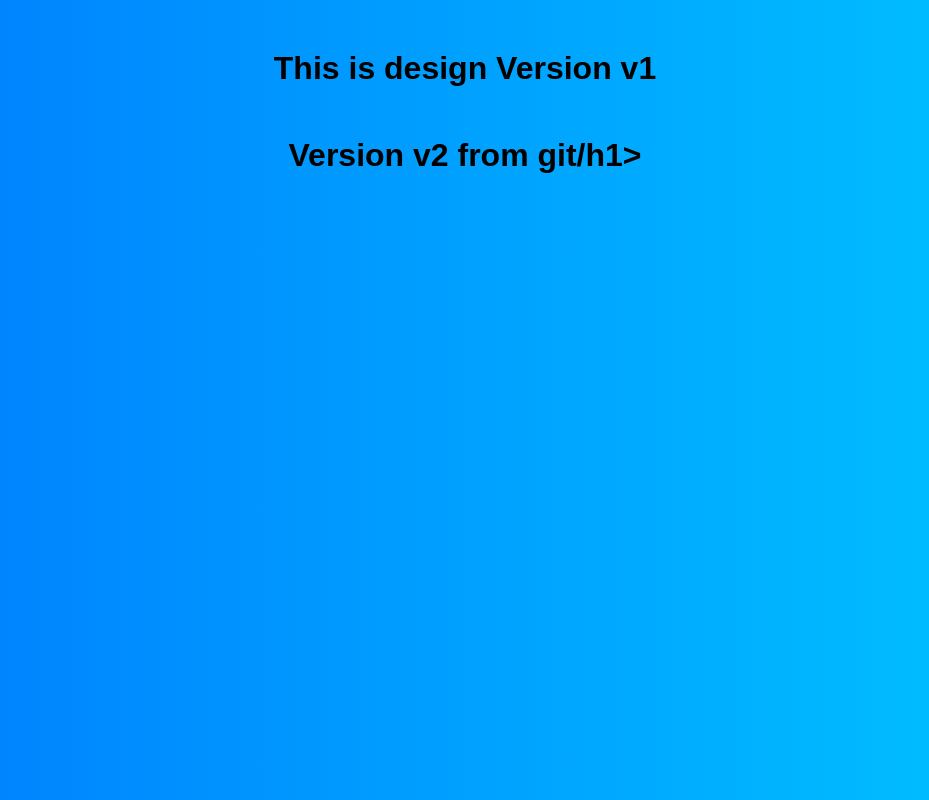
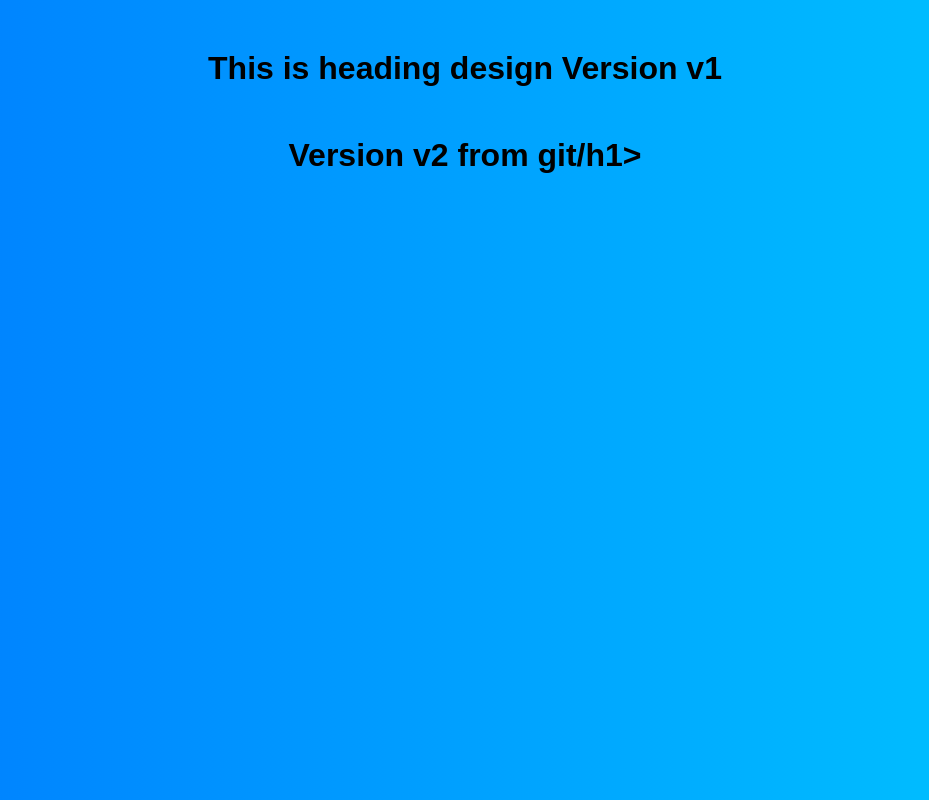
Before and after one commit to saandeepdhanwaate/gitlearn, a plain HTML site: page index.html in a window 1280 px wide. Shown: the whole page, without its empty margins (175-1104 px from the left). Drawn offline with Linux system fonts and the light colour scheme.

Commit message:
change heading h1

```diff
--- a/index.html
+++ b/index.html
@@ -9,7 +9,7 @@
 </head>
 
 <body>
-  <h1> This is design Version v1</h1>
+  <h1> This is heading design Version v1</h1>
   <h1> Version v2 from git/h1>
   <script src="script.js"></script>
 </body>
```
